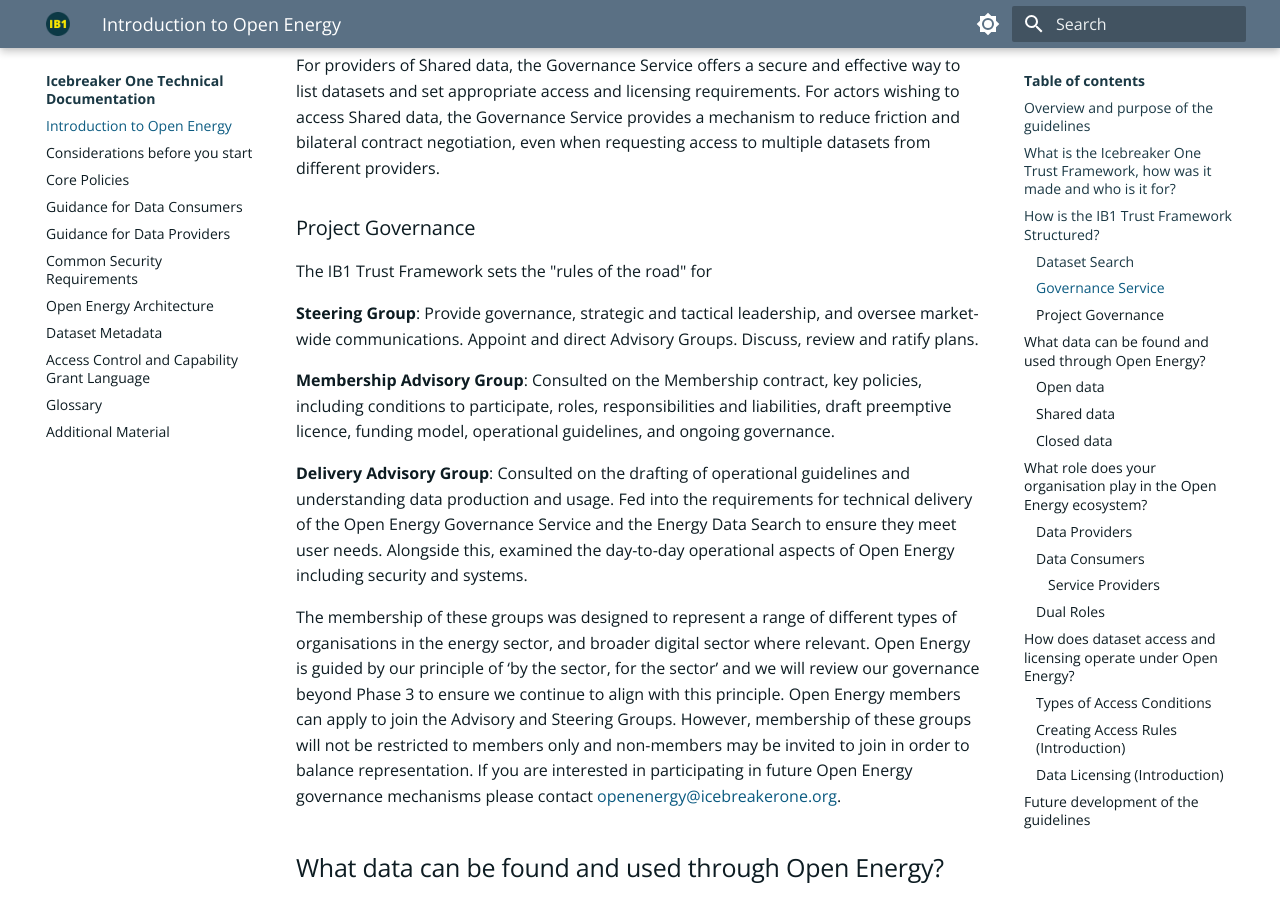
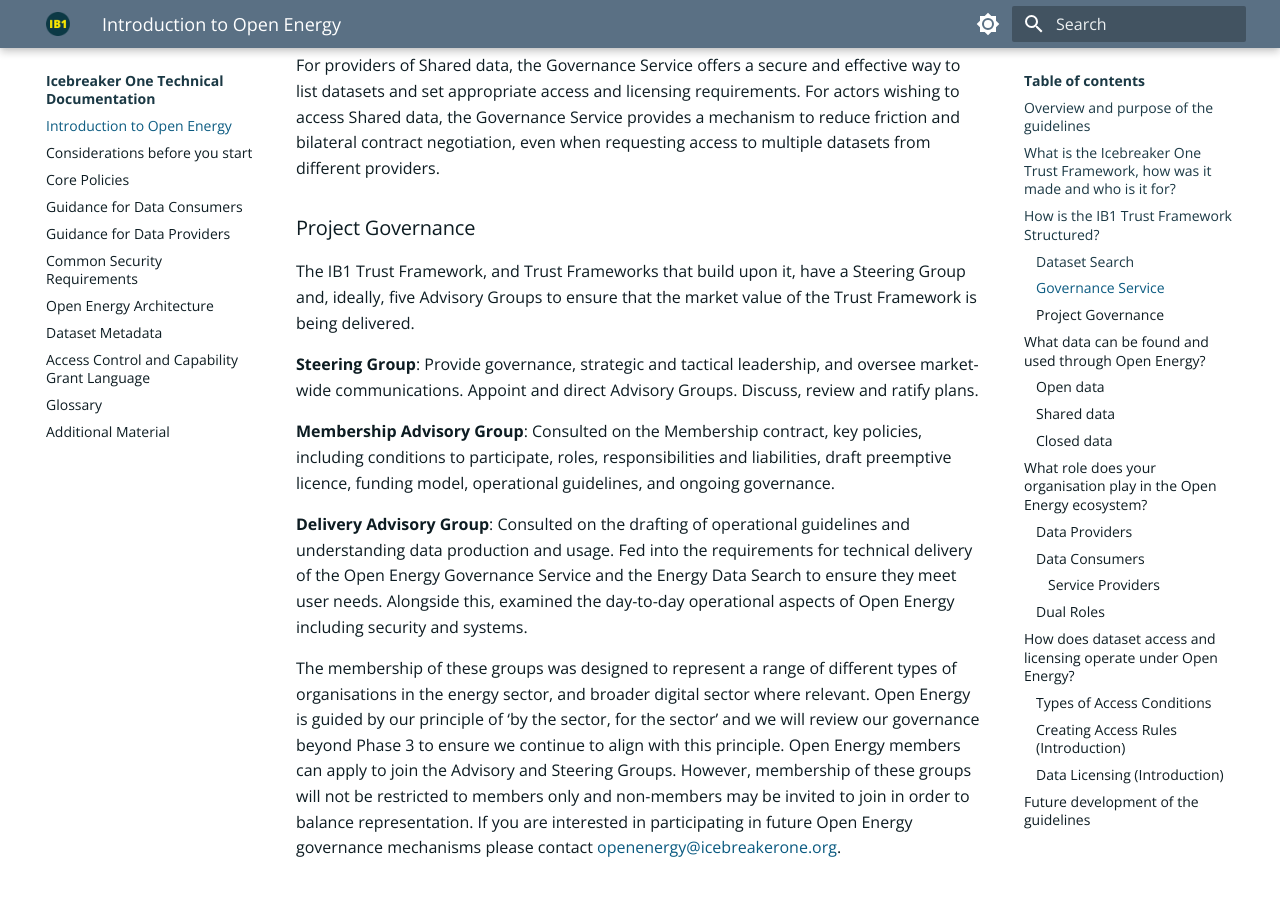
Before and after one commit to icebreakerone/ib1-technical-docs, an MkDocs documentation site: the page built from docs/ops_guidelines/introduction.md, in a window 1280 px wide and 900 px high, scrolled down 3308 px. Built offline with MkDocs 1.6.1 and Material for MkDocs 9.7.7, drawn with Linux system fonts in a browser that asks for light colours; the version menu is left out; some of the changed lines change nothing that is shown.

Commit message:
docs/ops_guidelines/introduction.md updated from https://stackedit.net/

```diff
--- a/docs/ops_guidelines/introduction.md
+++ b/docs/ops_guidelines/introduction.md
@@ -74,7 +74,7 @@
 Service provides a mechanism to reduce friction and bilateral contract negotiation, even when requesting access to multiple datasets from different providers.
 
 ### Project Governance
-The IB1 Trust Framework sets the "rules of the road" for
+The IB1 Trust Framework, and Trust Frameworks that build upon it, have a Steering Group and, ideally, five Advisory Groups to ensure that the market value of the Trust Framework is being delivered.
 
 **Steering Group**: Provide governance, strategic and tactical leadership, and oversee market-wide communications. Appoint and direct Advisory Groups. Discuss, review and ratify plans.
 
@@ -217,6 +217,6 @@
 accordance with future phases of Open Energy. If you have any suggestions regarding areas of the operational
 guidelines that could benefit from further development, please contact [openenergy@icebreakerone.org](mailto:openenergy@icebreakerone.org).
 <!--stackedit_data:
-eyJoaXN0b3J5IjpbLTEwMDMyNDEwMDUsMTE3NTQ5MTYyMSwxMT
-I4MjgxMjgwXX0=
+eyJoaXN0b3J5IjpbLTMxMDUwNzEzMywxMTc1NDkxNjIxLDExMj
+gyODEyODBdfQ==
 -->
```
